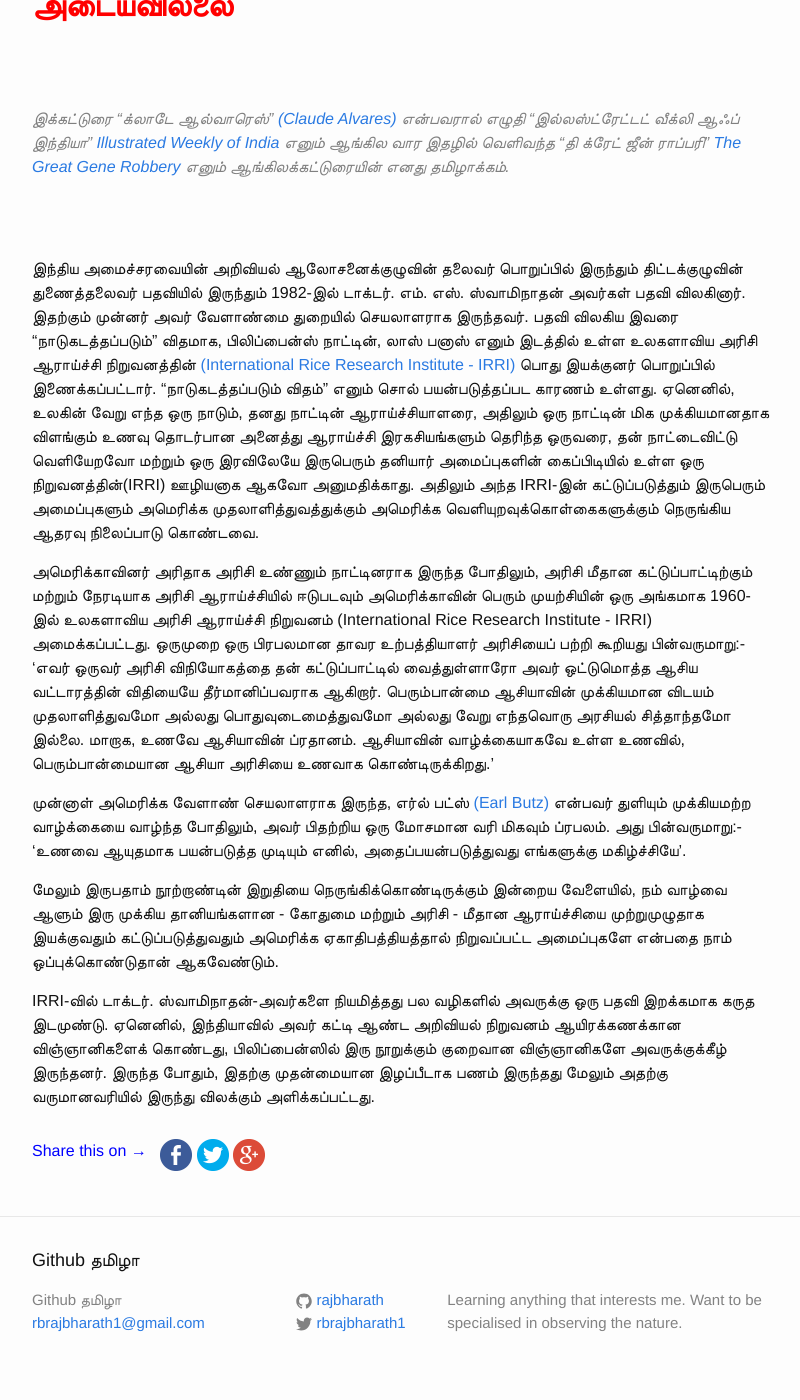
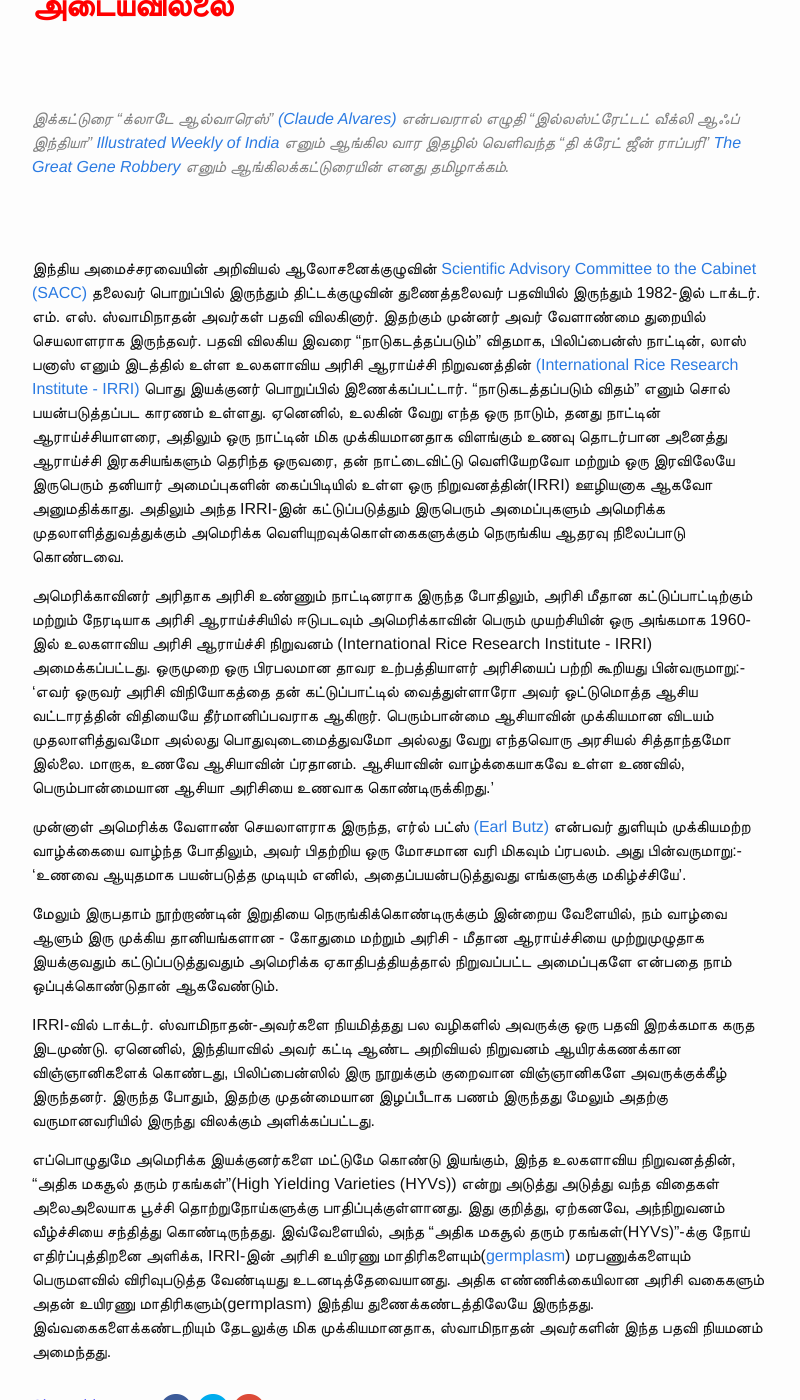
Before and after one commit to rajbharath/rajbharath.github.io, a Jekyll site: the page built from _posts/2022-06-11- cirandha marabanu thiruttu.markdown, in a window 1280 px wide and 1400 px high, scrolled down 267 px. Shown: the whole window, without its empty margins (238-1038 px from the left). Built offline with Jekyll 4.4.1, drawn with Linux system fonts in a browser that asks for light colours; comment, search, counter and statistics services are not loaded.

Commit message:
cirandha marabanu thiruttu

```diff
--- a/_posts/2022-06-11- cirandha marabanu thiruttu.markdown
+++ b/_posts/2022-06-11- cirandha marabanu thiruttu.markdown
@@ -16,7 +16,7 @@
 <br/><br/>
 
 
-இந்திய அமைச்சரவையின் அறிவியல் ஆலோசனைக்குழுவின் தலைவர் பொறுப்பில் இருந்தும் திட்டக்குழுவின் துணைத்தலைவர் பதவியில் இருந்தும் 1982-இல் டாக்டர். எம். எஸ். ஸ்வாமிநாதன் அவர்கள் பதவி விலகினார்.
+இந்திய அமைச்சரவையின் அறிவியல் ஆலோசனைக்குழுவின் [Scientific Advisory Committee to the Cabinet (SACC)](https://www.nari-icmr.res.in/OrganizationalStructure/ScientificAdvisoryCommittee) தலைவர் பொறுப்பில் இருந்தும் திட்டக்குழுவின் துணைத்தலைவர் பதவியில் இருந்தும் 1982-இல் டாக்டர். எம். எஸ். ஸ்வாமிநாதன் அவர்கள் பதவி விலகினார்.
 இதற்கும் முன்னர் அவர் வேளாண்மை துறையில் செயலாளராக இருந்தவர். பதவி விலகிய இவரை "நாடுகடத்தப்படும்" விதமாக, பிலிப்பைன்ஸ் நாட்டின், லாஸ் பனாஸ் எனும் இடத்தில் உள்ள உலகளாவிய அரிசி ஆராய்ச்சி நிறுவனத்தின் [(International Rice Research Institute - IRRI)](https://www.irri.org/) பொது இயக்குனர் பொறுப்பில் இணைக்கப்பட்டார். "நாடுகடத்தப்படும் விதம்" எனும் சொல் பயன்படுத்தப்பட காரணம் உள்ளது. ஏனெனில், உலகின் வேறு எந்த ஒரு நாடும், தனது நாட்டின் ஆராய்ச்சியாளரை, அதிலும் ஒரு நாட்டின் மிக முக்கியமானதாக விளங்கும் உணவு தொடர்பான அனைத்து ஆராய்ச்சி இரகசியங்களும் தெரிந்த ஒருவரை, தன் நாட்டைவிட்டு வெளியேறவோ மற்றும் ஒரு இரவிலேயே இருபெரும் தனியார் அமைப்புகளின் கைப்பிடியில் உள்ள ஒரு நிறுவனத்தின்(IRRI) ஊழியனாக ஆகவோ அனுமதிக்காது. அதிலும் அந்த IRRI-இன் கட்டுப்படுத்தும் இருபெரும் அமைப்புகளும் அமெரிக்க முதலாளித்துவத்துக்கும் அமெரிக்க வெளியுறவுக்கொள்கைகளுக்கும் நெருங்கிய ஆதரவு நிலைப்பாடு கொண்டவை.
 
 அமெரிக்காவினர் அரிதாக அரிசி உண்ணும் நாட்டினராக இருந்த போதிலும், அரிசி மீதான கட்டுப்பாட்டிற்கும் மற்றும் நேரடியாக அரிசி ஆராய்ச்சியில் ஈடுபடவும் அமெரிக்காவின் பெரும் முயற்சியின் ஒரு அங்கமாக 1960-இல் உலகளாவிய அரிசி ஆராய்ச்சி நிறுவனம் (International Rice Research Institute - IRRI) அமைக்கப்பட்டது. ஒருமுறை ஒரு பிரபலமான தாவர உற்பத்தியாளர் அரிசியைப் பற்றி கூறியது பின்வருமாறு:-
@@ -28,3 +28,5 @@
 மேலும் இருபதாம் நூற்றாண்டின் இறுதியை நெருங்கிக்கொண்டிருக்கும் இன்றைய வேளையில், நம் வாழ்வை ஆளும் இரு முக்கிய தானியங்களான - கோதுமை மற்றும் அரிசி - மீதான ஆராய்ச்சியை முற்றுமுழுதாக இயக்குவதும் கட்டுப்படுத்துவதும் அமெரிக்க ஏகாதிபத்தியத்தால் நிறுவப்பட்ட அமைப்புகளே என்பதை நாம் ஒப்புக்கொண்டுதான் ஆகவேண்டும்.
 
 IRRI-வில் டாக்டர். ஸ்வாமிநாதன்-அவர்களை நியமித்தது பல வழிகளில் அவருக்கு ஒரு பதவி இறக்கமாக கருத இடமுண்டு. ஏனெனில், இந்தியாவில் அவர் கட்டி ஆண்ட அறிவியல் நிறுவனம் ஆயிரக்கணக்கான விஞ்ஞானிகளைக் கொண்டது, பிலிப்பைன்ஸில் இரு நூறுக்கும் குறைவான விஞ்ஞானிகளே அவருக்குக்கீழ் இருந்தனர். இருந்த போதும், இதற்கு முதன்மையான இழப்பீடாக பணம் இருந்தது மேலும் அதற்கு வருமானவரியில் இருந்து விலக்கும் அளிக்கப்பட்டது.
+
+எப்பொழுதுமே அமெரிக்க இயக்குனர்களை மட்டுமே கொண்டு இயங்கும், இந்த உலகளாவிய நிறுவனத்தின், "அதிக மகசூல் தரும் ரகங்கள்"(High Yielding Varieties (HYVs)) என்று அடுத்து அடுத்து வந்த விதைகள் அலைஅலையாக பூச்சி தொற்றுநோய்களுக்கு பாதிப்புக்குள்ளானது. இது குறித்து, ஏற்கனவே, அந்நிறுவனம் வீழ்ச்சியை சந்தித்து கொண்டிருந்தது. இவ்வேளையில், அந்த "அதிக மகசூல் தரும் ரகங்கள்(HYVs)"-க்கு நோய் எதிர்ப்புத்திறனை அளிக்க, IRRI-இன் அரிசி உயிரணு மாதிரிகளையும்([germplasm](https://en.wikipedia.org/wiki/Germplasm)) மரபணுக்களையும் பெருமளவில் விரிவுபடுத்த வேண்டியது உடனடித்தேவையானது. அதிக எண்ணிக்கையிலான அரிசி வகைகளும் அதன் உயிரணு மாதிரிகளும்(germplasm) இந்திய துணைக்கண்டத்திலேயே இருந்தது. இவ்வகைகளைக்கண்டறியும் தேடலுக்கு மிக முக்கியமானதாக, ஸ்வாமிநாதன் அவர்களின் இந்த பதவி நியமனம் அமைந்தது.
```
